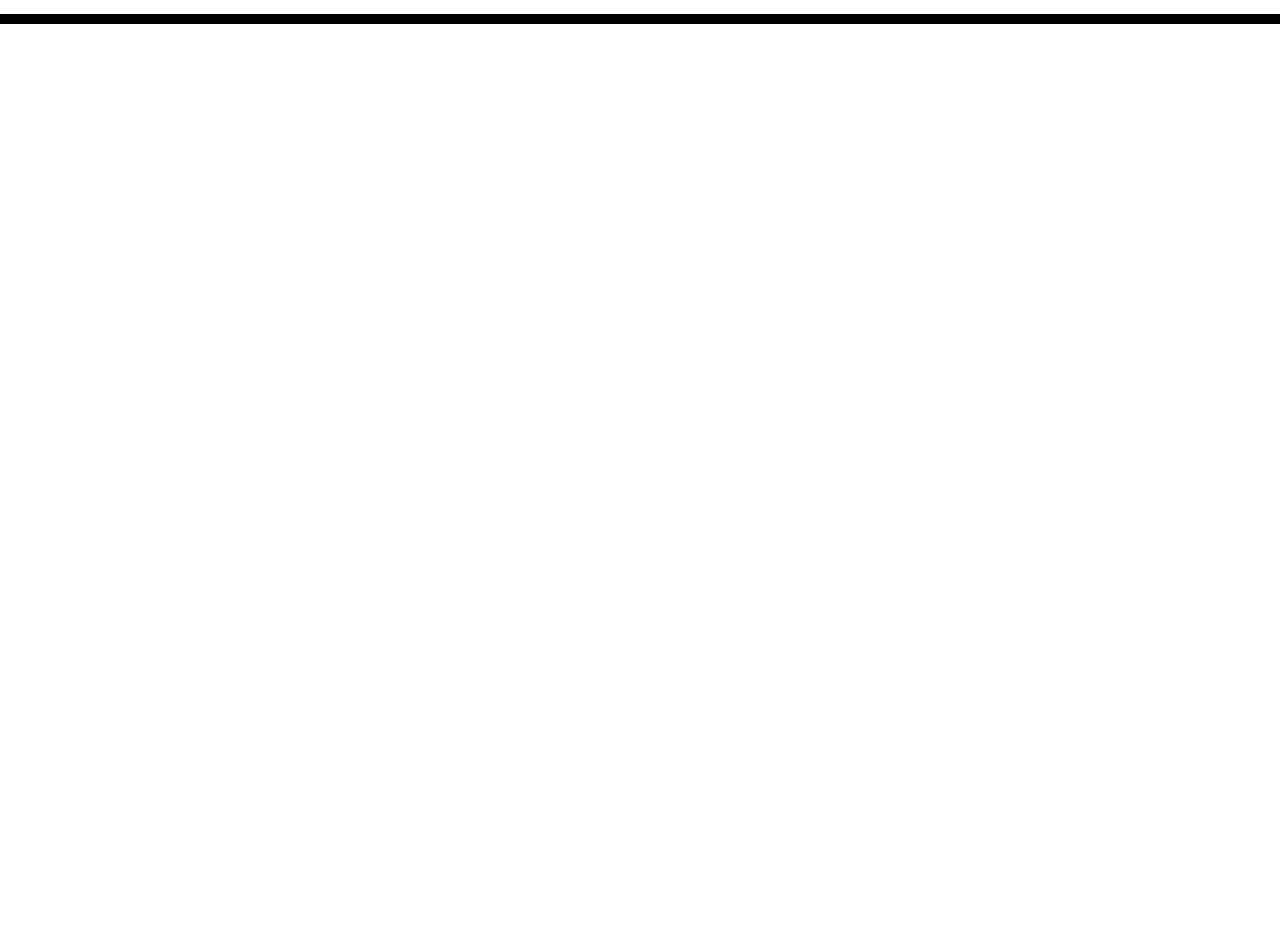
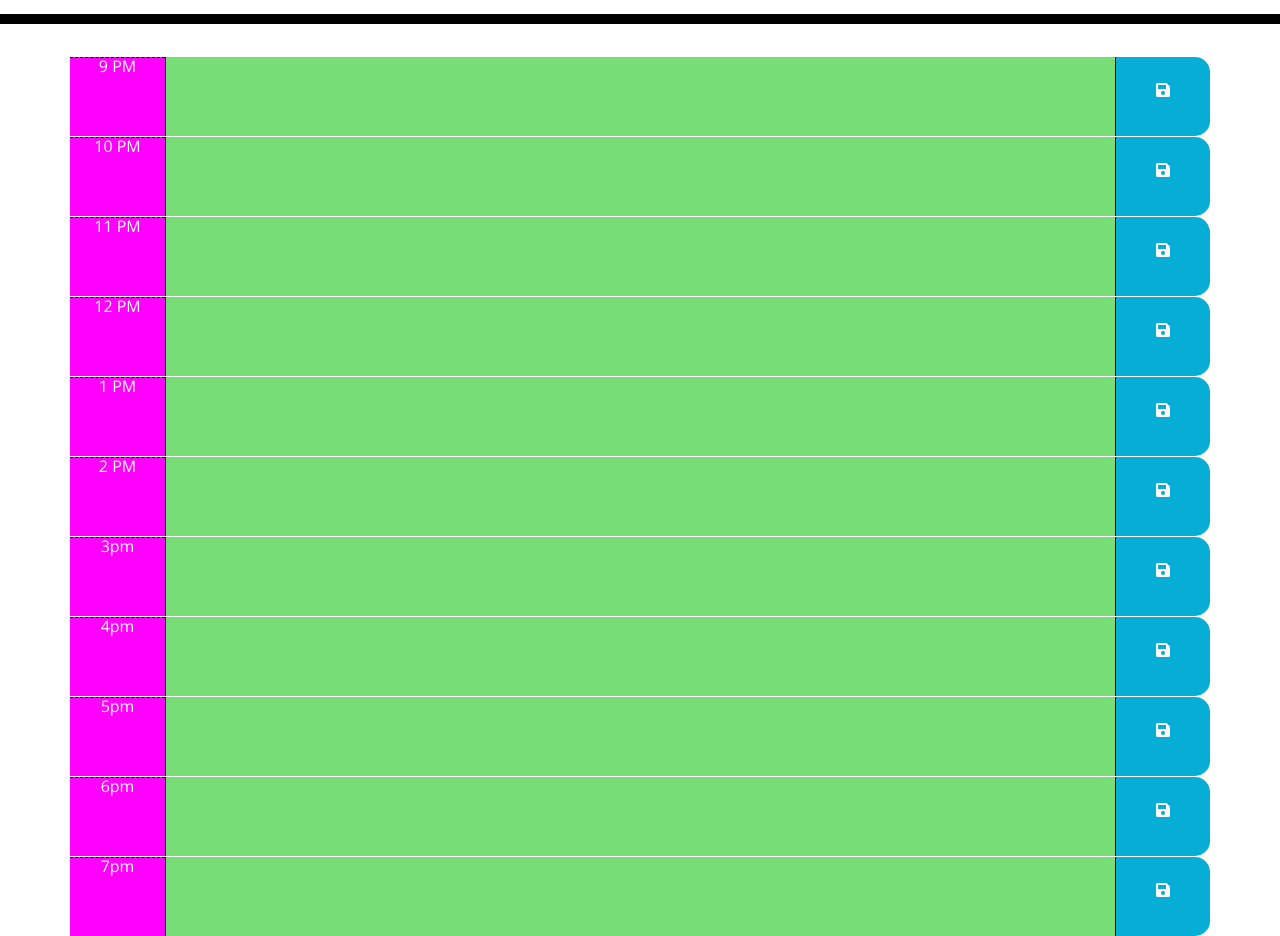
Before and after one commit to C-K999/work-day-scheduler, a plain HTML site: page index.html in a window 1280 px wide. Shown: the part 280-1216 px from the top of the page. Before the commit the page ends 800 px from the top, so only its background shows below. Drawn offline with nearby package versions, Linux system fonts and the light colour scheme.

Commit message:
timeblock formatting done

```diff
--- a/Assets/script.js
+++ b/Assets/script.js
@@ -1,15 +1,42 @@
+// For setting up the current date
 var current = moment();
 $("#currentDay").text(current.format("dddd, MMMM Do YYYY, h:mm:ss a"));
 
+var currentHr = current.format("HH"); // Take the current hour in 24-hour format, will be useful later
+
+// For color coding the time blocks
+function ccBlockset(hour){
+
+    // For the before noon
+    for(var i=9;i<13;i++){
+        if(hour>i){
+            document.getElementById(i).setAttribute("class","description col-md-10 past");
+        }else if(hour<i){
+            document.getElementById(i).setAttribute("class","description col-md-10 future");
+        }else if(hour==i){
+            document.getElementById(i).setAttribute("class","description col-md-10 present");
+        }
+    }
+
+    // For afternoon
+    for(var i=1;i<8;i++){
+        if(hour>i+12){
+            document.getElementById(i).setAttribute("class","description col-md-10 past");
+        }else if(hour<i+12){
+            document.getElementById(i).setAttribute("class","description col-md-10 future");
+        }else if(hour==i+12){
+            document.getElementById(i).setAttribute("class","description col-md-10 present");
+        }
+    }
+}
+
 timeTicking();
+ccBlockset(currentHr);
 
+// I had extra time a functional clock was set up
 function timeTicking(){
     var setTime = setInterval(function() {
         current = moment();
         $("#currentDay").text(current.format("dddd, MMMM Do YYYY, h:mm:ss a"));
       }, 1000);
 }
-
-$( function() {
-    $( "#container" ).sortable();
-  } );
--- a/Assets/style.css
+++ b/Assets/style.css
@@ -37,8 +37,8 @@ textarea{
 }
 
 .hour {
-  background-color: #ffffff;
-  color: #000000;
+  background-color: magenta;
+  color: white;
   border-top: 1px dashed #000000;
 }
 
@@ -58,6 +58,7 @@ textarea{
 }
 
 .saveBtn {
+  padding-top: 25px;
   border-left: 1px solid black;
   border-top-right-radius: 15px;
   border-bottom-right-radius: 15px;
@@ -66,6 +67,6 @@ textarea{
 }
 
 .saveBtn i:hover {
-  font-size: 20px;
+  font-size: 25px;
   transition: all .3s ease-in-out;
 }
--- a/index.html
+++ b/index.html
@@ -30,6 +30,73 @@
     </header>
     <div class="container">
       <!-- Timeblocks go here -->
+      <section class="row time-block">
+        <aside class="hour col-md-1">9 PM</aside>
+        <textarea class="description col-md-10" id="9"></textarea>
+        <aside class="saveBtn col-md-1"><i class="fas fa-save"></i></aside>
+      </section>
+
+      <section class="row time-block">
+        <aside class="hour col-md-1">10 PM</aside>
+        <textarea class="description col-md-10" id="10"></textarea>
+        <aside class="saveBtn col-md-1"><i class="fas fa-save"></i></aside>
+      </section>
+
+      <section class="row time-block">
+        <aside class="hour col-md-1">11 PM</aside>
+        <textarea class="description col-md-10" id="11"></textarea>
+        <aside class="saveBtn col-md-1"><i class="fas fa-save"></i></aside>
+      </section>
+
+      <section class="row time-block">
+        <aside class="hour col-md-1">12 PM</aside>
+        <textarea class="description col-md-10" id="12"></textarea>
+        <aside class="saveBtn col-md-1"><i class="fas fa-save"></i></aside>
+      </section>
+
+      <section class="row time-block">
+        <aside class="hour col-md-1">1 PM</aside>
+        <textarea class="description col-md-10" id="1"></textarea>
+        <aside class="saveBtn col-md-1"><i class="fas fa-save"></i></aside>
+      </section>
+
+      <section class="row time-block">
+        <aside class="hour col-md-1">2 PM</aside>
+        <textarea class="description col-md-10" id="2"></textarea>
+        <aside class="saveBtn col-md-1"><i class="fas fa-save"></i></aside>
+      </section>
+
+      <section class="row time-block">
+        <aside class="hour col-md-1">3pm</aside>
+        <textarea class="description col-md-10" id="3"></textarea>
+        <aside class="saveBtn col-md-1"><i class="fas fa-save"></i></aside>
+      </section>
+
+
+      <section class="row time-block">
+        <aside class="hour col-md-1">4pm</aside>
+        <textarea class="description col-md-10" id="4"></textarea>
+        <aside class="saveBtn col-md-1"><i class="fas fa-save"></i></aside>
+      </section>
+
+      <section class="row time-block">
+        <aside class="hour col-md-1">5pm</aside>
+        <textarea class="description col-md-10" id="5"></textarea>
+        <aside class="saveBtn col-md-1"><i class="fas fa-save"></i></aside>
+      </section>
+
+      <section class="row time-block">
+        <aside class="hour col-md-1">6pm</aside>
+        <textarea class="description col-md-10" id="6"></textarea>
+        <aside class="saveBtn col-md-1"><i class="fas fa-save"></i></aside>
+      </section>
+
+      <section class="row time-block">
+        <aside class="hour col-md-1">7pm</aside>
+        <textarea class="description col-md-10" id="7"></textarea>
+        <aside class="saveBtn col-md-1"><i class="fas fa-save"></i></aside>
+      </section>
+
     </div>
 
     <script src="https://cdnjs.cloudflare.com/ajax/libs/jquery/3.2.1/jquery.min.js"></script>
```
